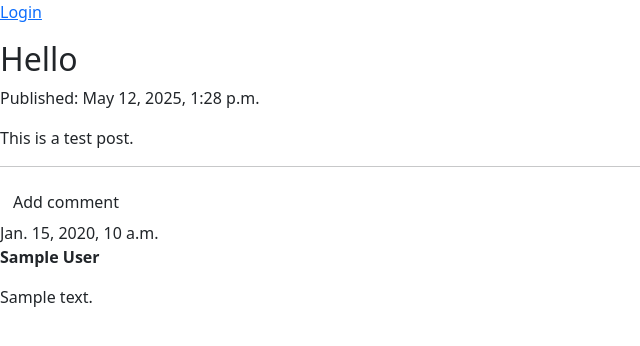
After one commit to OMBRELLA666/Model4tutorialDjango, a Django app: page /post/1/ in a window 1280 px wide. The commit adds this page. Shown: the top 346 px of the page, without its empty margins (0-640 px from the left). Run offline with Django 5.2, Linux system fonts and the light colour scheme; data comes from the database, SQL or seed files in the repository; both versions use the stored data as it was after the commit; tables that the repository leaves empty hold one stand-in row (values such as "Sample post").

Commit message:
Final page

```diff
--- a/SoftProjWeek4/mysite/blog/admin.py
+++ b/SoftProjWeek4/mysite/blog/admin.py
@@ -1,4 +1,5 @@
 from django.contrib import admin
-from .models import Post
+from .models import Post, Comment
 
 admin.site.register(Post)
+admin.site.register(Comment)
--- a/SoftProjWeek4/mysite/blog/models.py
+++ b/SoftProjWeek4/mysite/blog/models.py
@@ -1,7 +1,9 @@
 from django.db import models
+from django.contrib.auth.models import User
 from django.utils import timezone
 
 class Post(models.Model):
+    author = models.ForeignKey(User, on_delete=models.CASCADE,default=1)
     title = models.CharField(max_length=200)
     text = models.TextField()
     created_date = models.DateTimeField(default=timezone.now)
@@ -13,3 +15,21 @@ class Post(models.Model):
 
     def __str__(self):
         return self.title
+
+    def approved_comments(self):
+        return self.comments.filter(approved_comment=True)
+
+
+class Comment(models.Model):
+    post = models.ForeignKey('blog.Post', on_delete=models.CASCADE, related_name='comments')
+    author = models.CharField(max_length=200)
+    text = models.TextField()
+    created_date = models.DateTimeField(default=timezone.now)
+    approved_comment = models.BooleanField(default=False)
+
+    def approve(self):
+        self.approved_comment = True
+        self.save()
+
+    def __str__(self):
+        return self.text
--- a/SoftProjWeek4/mysite/blog/templates/blog/base.html
+++ b/SoftProjWeek4/mysite/blog/templates/blog/base.html
@@ -1,5 +1,17 @@
 <!DOCTYPE html>
 <html>
+
+<link rel="stylesheet" href="https://cdn.jsdelivr.net/npm/bootstrap@5.3.3/dist/css/bootstrap.min.css" integrity="sha384-QWTKZyjpPEjISv5WaRU9OFeRpok6YctnYmDr5pNlyT2bRjXh0JMhjY6hW+ALEwIH" crossorigin="anonymous">
+<link rel="stylesheet" href="https://fonts.googleapis.com/css?family=Lobster&subset=latin,latin-ext">
+
+
+  {% if user.is_authenticated %}
+    <p>Welcome, {{ user.username }} | <a href="{% url 'logout' %}">Logout</a></p>
+    <a href="{% url 'post_draft_list' %}" class="top-menu">Drafts</a>
+  {% else %}
+    <p><a href="{% url 'login' %}">Login</a></p>
+  {% endif %}
+
 <head>
     <title>Django Blog</title>
 </head>
--- /dev/null
+++ b/SoftProjWeek4/mysite/blog/templates/blog/post_detail.html
@@ -0,0 +1,48 @@
+{% extends 'blog/base.html' %}
+
+{% block content %}
+<article class="post">
+    <h2>{{ post.title }}</h2>
+
+    {% if post.published_date %}
+        <p>Published: {{ post.published_date }}</p>
+    {% else %}
+        <form method="POST" action="{% url 'post_publish' pk=post.pk %}">
+            {% csrf_token %}
+            <button type="submit">Publish</button>
+        </form>
+    {% endif %}
+
+    <p>{{ post.text|linebreaksbr }}</p>
+
+    {% if user.is_authenticated %}
+        <a href="{% url 'post_edit' pk=post.pk %}">Edit</a>
+        <form method="POST" action="{% url 'post_remove' pk=post.pk %}" style="display:inline;">
+            {% csrf_token %}
+            <button type="submit">Delete</button>
+        </form>
+    {% endif %}
+</article>
+
+<hr>
+<a class="btn btn-default" href="{% url 'add_comment_to_post' pk=post.pk %}">Add comment</a>
+
+{% for comment in post.comments.all %}
+  {% if user.is_authenticated or comment.approved_comment %}
+    <div class="comment">
+      <div class="date">
+        {{ comment.created_date }}
+        {% if not comment.approved_comment %}
+          <a class="btn btn-default" href="{% url 'comment_approve' pk=comment.pk %}">Approve</a>
+          <a class="btn btn-default" href="{% url 'comment_remove' pk=comment.pk %}">Delete</a>
+        {% endif %}
+      </div>
+      <strong>{{ comment.author }}</strong>
+      <p>{{ comment.text|linebreaks }}</p>
+    </div>
+  {% endif %}
+{% empty %}
+  <p>No comments here yet :(</p>
+{% endfor %}
+
+{% endblock %}
--- a/SoftProjWeek4/mysite/blog/urls.py
+++ b/SoftProjWeek4/mysite/blog/urls.py
@@ -2,5 +2,15 @@ from django.urls import path
 from . import views
 
 urlpatterns = [
-    path('', views.post_list, name='post_list'),
+    path('', views.post_list, name='post_list'),  # already exists
+    path('post/<int:pk>/', views.post_detail, name='post_detail'),
+    path('post/new/', views.post_new, name='post_new'),
+    path('post/<int:pk>/edit/', views.post_edit, name='post_edit'),
+    path('drafts/', views.post_draft_list, name='post_draft_list'),
+    path('post/<int:pk>/publish/', views.post_publish, name='post_publish'),
+    path('post/<int:pk>/remove/', views.post_remove, name='post_remove'),
+    path('post/<int:pk>/comment/', views.add_comment_to_post, name='add_comment_to_post'),
+    path('comment/<int:pk>/approve/', views.comment_approve, name='comment_approve'),
+    path('comment/<int:pk>/remove/', views.comment_remove, name='comment_remove'),
+
 ]
--- a/SoftProjWeek4/mysite/blog/views.py
+++ b/SoftProjWeek4/mysite/blog/views.py
@@ -1,7 +1,85 @@
-from django.shortcuts import render
+from django.shortcuts import render, get_object_or_404, redirect
+from django.contrib.auth.decorators import login_required
+from .models import Post, Comment
+from .forms import PostForm, CommentForm
 from django.utils import timezone
-from .models import Post
+
+def post_detail(request, pk):
+    post = get_object_or_404(Post, pk=pk)
+    return render(request, 'blog/post_detail.html', {'post': post})
+
 
 def post_list(request):
-    posts = Post.objects.filter(published_date__lte=timezone.now()).order_by('published_date')
+    posts = Post.objects.filter(published_date__lte=timezone.now()).order_by('-published_date')
     return render(request, 'blog/post_list.html', {'posts': posts})
+
+@login_required
+def post_new(request):
+    if request.method == "POST":
+        form = PostForm(request.POST)
+        if form.is_valid():
+            post = form.save(commit=False)
+            post.author = request.user
+            post.published_date = timezone.now()
+            post.save()
+            return redirect('post_detail', pk=post.pk)
+    else:
+        form = PostForm()
+    return render(request, 'blog/post_edit.html', {'form': form})
+
+@login_required
+def post_edit(request, pk):
+    post = get_object_or_404(Post, pk=pk)
+    if request.method == "POST":
+        form = PostForm(request.POST, instance=post)
+        if form.is_valid():
+            post = form.save(commit=False)
+            post.author = request.user
+            post.published_date = timezone.now()
+            post.save()
+            return redirect('post_detail', pk=post.pk)
+    else:
+        form = PostForm(instance=post)
+    return render(request, 'blog/post_edit.html', {'form': form})
+
+def post_draft_list(request):
+    posts = Post.objects.filter(published_date__isnull=True).order_by('created_date')
+    return render(request, 'blog/post_draft_list.html', {'posts': posts})
+
+@login_required
+def post_publish(request, pk):
+    post = get_object_or_404(Post, pk=pk)
+    post.publish()
+    return redirect('post_detail', pk=pk)
+
+@login_required
+def post_remove(request, pk):
+    post = get_object_or_404(Post, pk=pk)
+    post.delete()
+    return redirect('post_list')
+
+def add_comment_to_post(request, pk):
+    post = get_object_or_404(Post, pk=pk)
+    if request.method == "POST":
+        form = CommentForm(request.POST)
+        if form.is_valid():
+            comment = form.save(commit=False)
+            comment.post = post
+            comment.save()
+            return redirect('post_detail', pk=post.pk)
+    else:
+        form = CommentForm()
+    return render(request, 'blog/add_comment_to_post.html', {'form': form})
+
+@login_required
+def comment_approve(request, pk):
+    comment = get_object_or_404(Comment, pk=pk)
+    comment.approve()
+    return redirect('post_detail', pk=comment.post.pk)
+
+@login_required
+def comment_remove(request, pk):
+    comment = get_object_or_404(Comment, pk=pk)
+    post_pk = comment.post.pk
+    comment.delete()
+    return redirect('post_detail', pk=post_pk)
--- a/SoftProjWeek4/mysite/mysite/settings.py
+++ b/SoftProjWeek4/mysite/mysite/settings.py
@@ -121,3 +121,5 @@ STATIC_URL = 'static/'
 # https://docs.djangoproject.com/en/5.2/ref/settings/#default-auto-field
 
 DEFAULT_AUTO_FIELD = 'django.db.models.BigAutoField'
+
+LOGIN_URL = 'login'
--- a/SoftProjWeek4/mysite/mysite/urls.py
+++ b/SoftProjWeek4/mysite/mysite/urls.py
@@ -20,4 +20,5 @@ from django.urls import path, include
 urlpatterns = [
     path('admin/', admin.site.urls),
     path('', include('blog.urls')),
+    path('accounts/', include('django.contrib.auth.urls')),
 ]
```
Also changed, not shown: SoftProjWeek4/mysite/blog/forms.py (added, +12 -0 lines), SoftProjWeek4/mysite/blog/static/css/blog.css (+74 -3 lines), SoftProjWeek4/mysite/blog/templates/blog/add_comment_to_post.html (added, +10 -0 lines), SoftProjWeek4/mysite/blog/templates/blog/login.html (added, +10 -0 lines), SoftProjWeek4/mysite/blog/templates/blog/post_draft_list.html (added, +11 -0 lines), SoftProjWeek4/mysite/blog/templates/blog/post_edit.html (added, +10 -0 lines), SoftProjWeek4/mysite/blog/templates/blog/post_list.html (+6 -5 lines), SoftProjWeek4/mysite/blog/migrations/0002_comment.py (added), SoftProjWeek4/mysite/blog/migrations/0003_post_author.py (added), SoftProjWeek4/mysite/db.sqlite3.
